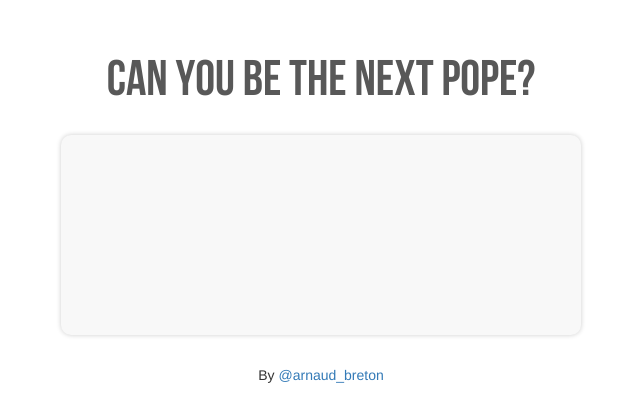
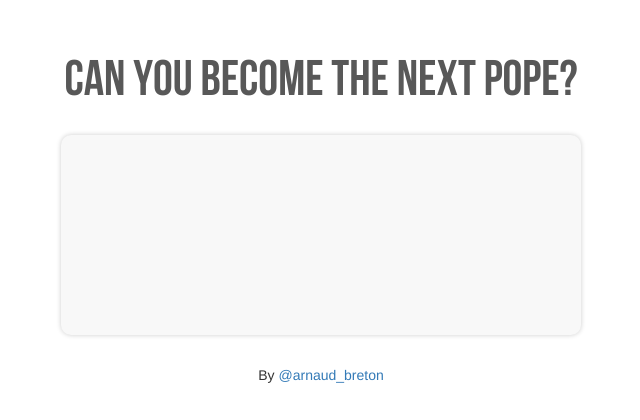
Before and after one commit to arnaudbreton/next-pope, a Django app: page / in a window 1280 px wide. Shown: the top 420 px of the page, without its empty margins (319-959 px from the left). Run offline with Django 3.2, Linux system fonts and the light colour scheme; parts of the project's set-up code (start-up, migrations or seed data) failed here and were passed over; some libraries are stand-ins or nearby versions.

Commit message:
Title / Tweet text

```diff
--- a/quizz/templates/quizz.html
+++ b/quizz/templates/quizz.html
@@ -22,7 +22,7 @@
             {{ form.as_p }}
         </form>
 
-        <h2 id="title" class="introducing_text">Can you be the next pope?</h2>
+        <h2 id="title" class="introducing_text">Can you become the next pope?</h2>
         <div id="form-container" class="form">
             <div id="container_man" class="form hide">
                 <div class="form_wrap">
@@ -136,7 +136,7 @@
 
                 <a href="https://twitter.com/share" data-count="vertical" class="twitter-share-button"
                    data-url="{{ request.build_absolute_uri }}" data-hashtags="nextpope" data-lang="en"
-                   data-text="Are you the next pope?">Tweeter</a>
+                   data-text="Can you become the next pope?">Tweeter</a>
                 <div style="height:10px"></div>
                 <div class="g-plusone" data-size="tall"
                      data-href="{{ request.build_absolute_uri }}"></div>
```
